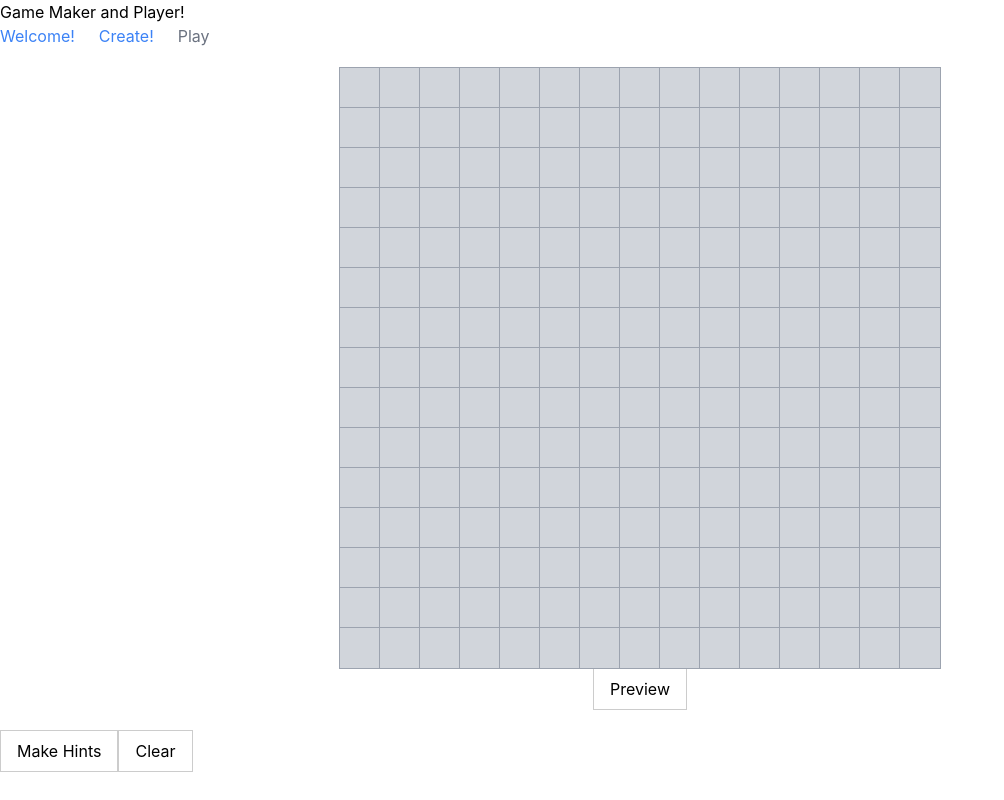
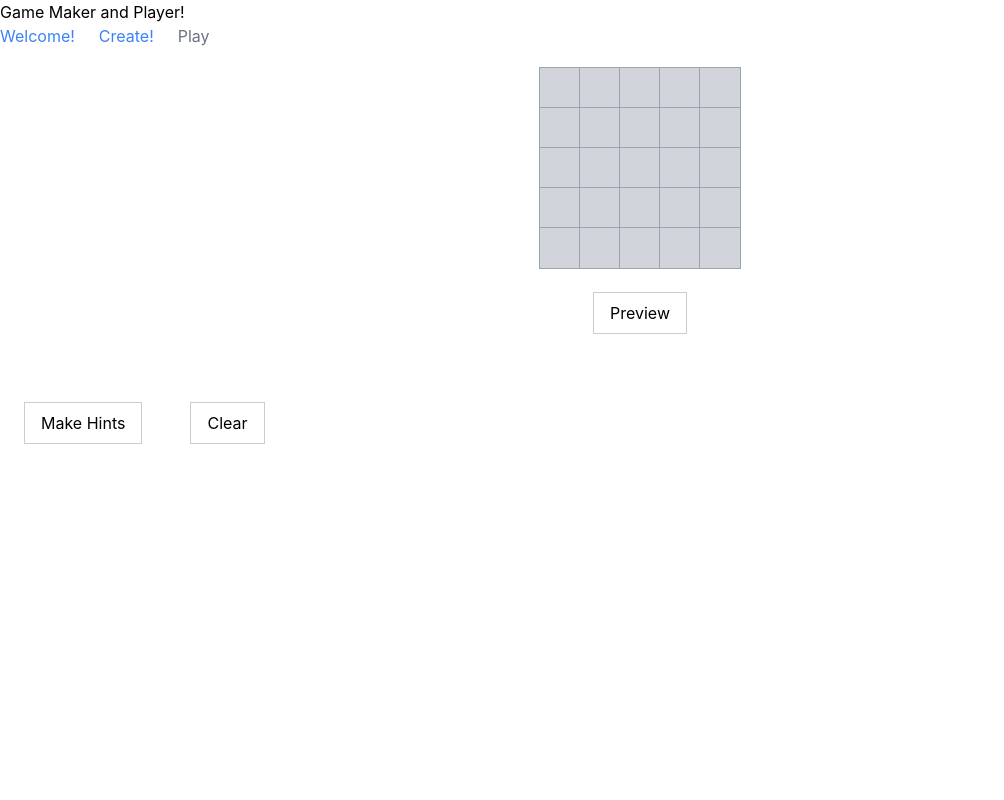
Before and after one commit to akiryk/crossword, a React (Create React App) app: page /maker in a window 1280 px wide. Shown: the whole page, without its empty margins (0-1004 px from the left). Built offline with nearby package versions, Linux system fonts and the light colour scheme.

Commit message:
add margin to buttons

```diff
--- a/src/components/Common.js
+++ b/src/components/Common.js
@@ -6,4 +6,5 @@ export const Button = styled.button`
   :disabled {
     background: #ccc;
   }
+  margin: 24px;
 `;
--- a/src/utils/constants.js
+++ b/src/utils/constants.js
@@ -18,7 +18,7 @@ export const PHASE_DESCRIPTIONS = {
   [ANSWER_PHASE]: "Enter words and set dead areas",
   [HINT_PHASE]: "Enter for each of your answers",
 };
-export const SPAN = 15;
+export const SPAN = 5;
 export const HIGHEST_INDEX = SPAN - 1;
 export const HIGHEST_X_INDEX = SPAN - 1;
 export const HIGHEST_Y_INDEX = SPAN - 1;
```
